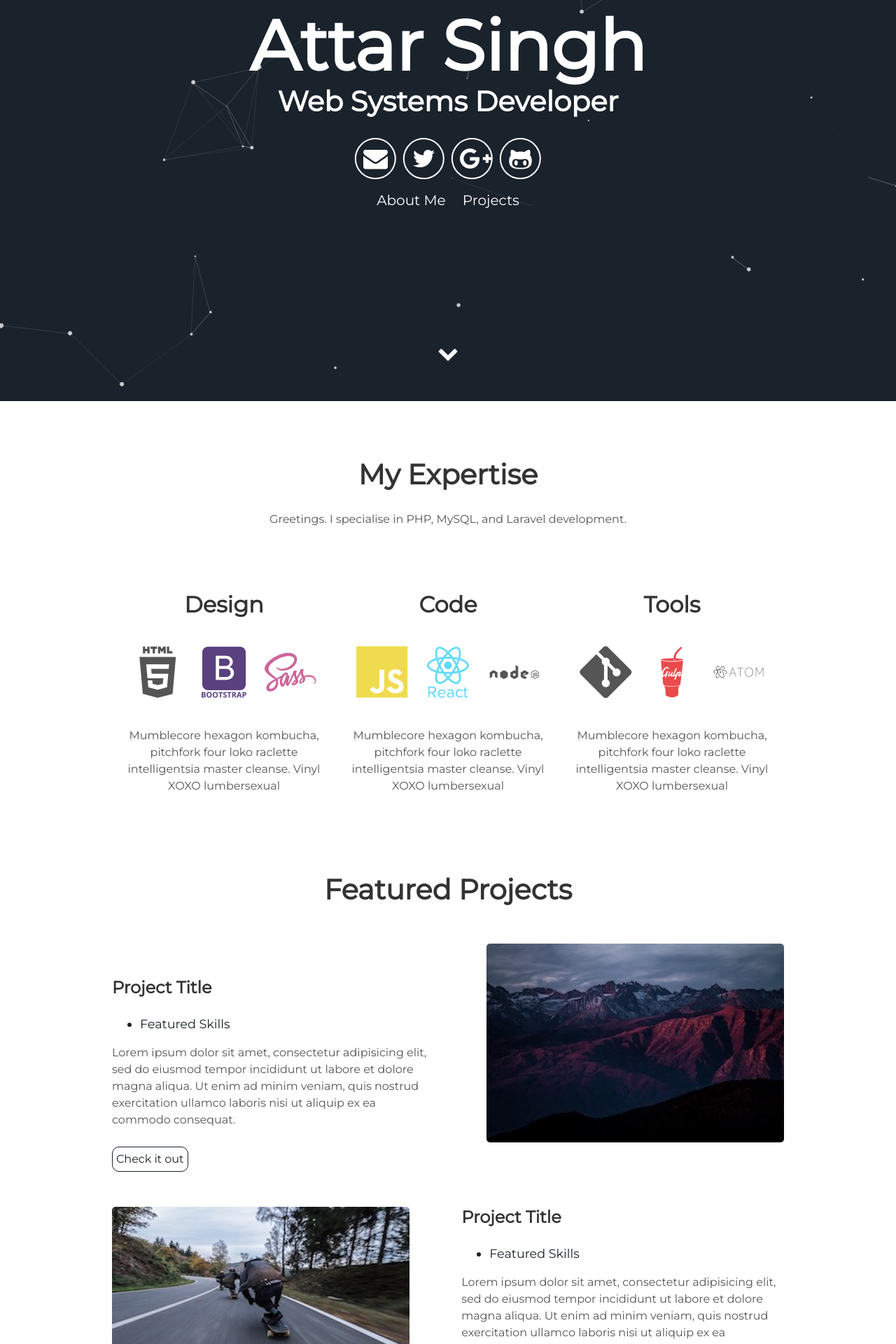
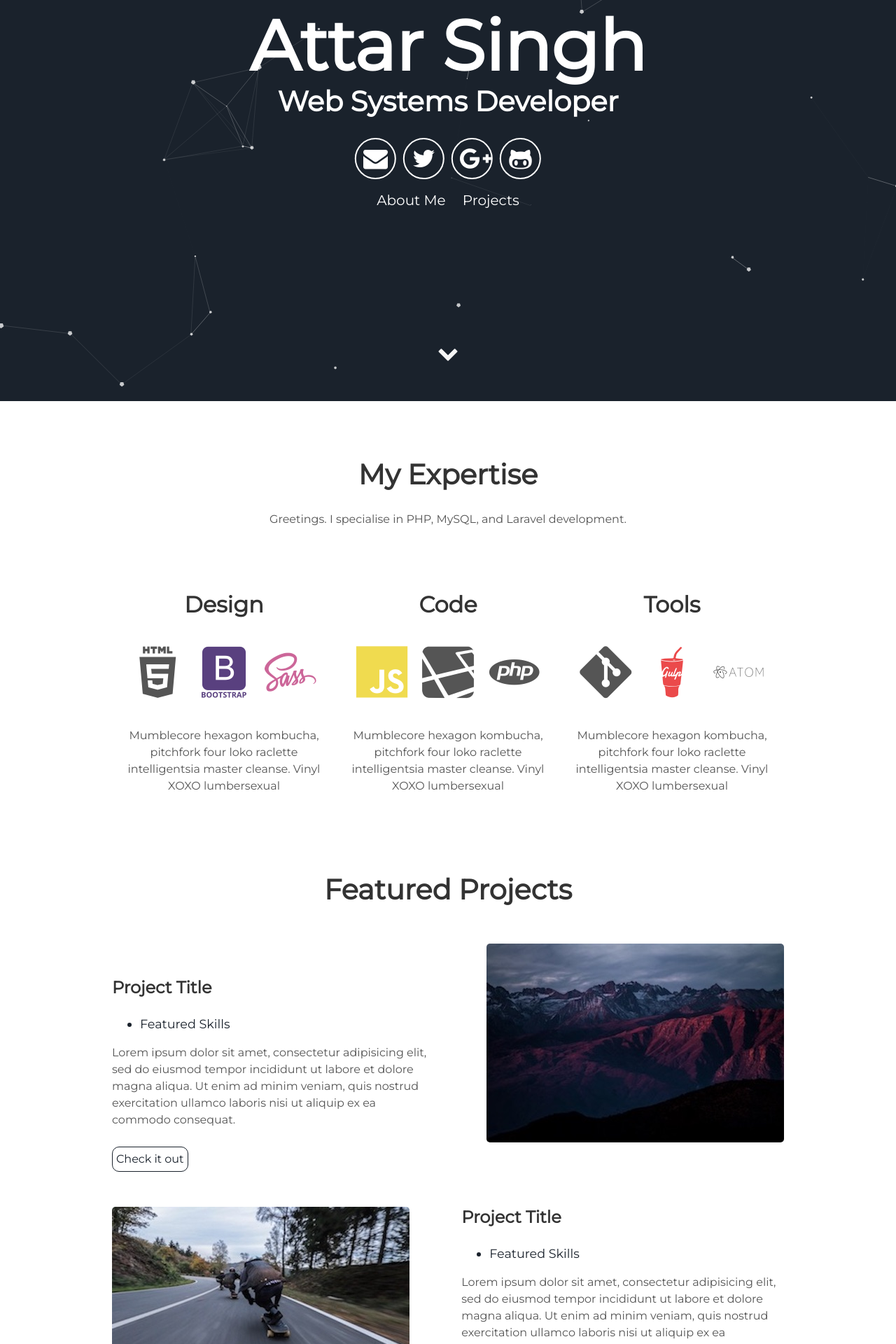
Before and after one commit to attarsinghgill/attarsinghgill.github.io, a Jekyll site: the page built from index.html, in a window 1280 px wide. Shown: the part 327-2247 px from the top of the page at 70% size. Built offline with Jekyll 4.4.1, drawn with Linux system fonts in a browser that asks for light colours.

Commit message:
Update about.html

```diff
--- a/_includes/about.html
+++ b/_includes/about.html
@@ -14,8 +14,8 @@
     <div class="tech">
       <h2>Code</h2>
       <i class="devicon-javascript-plain colored"></i>
-      <i class="devicon-react-original-wordmark colored"></i>
-      <i class="devicon-nodejs-plain-wordmark"></i>
+      <i class="devicon-laravel-plain"></i>
+      <i class="devicon-php-plain"></i>
       <p>Mumblecore hexagon kombucha, pitchfork four loko raclette intelligentsia master cleanse.
         Vinyl XOXO lumbersexual</p>
     </div>
```
